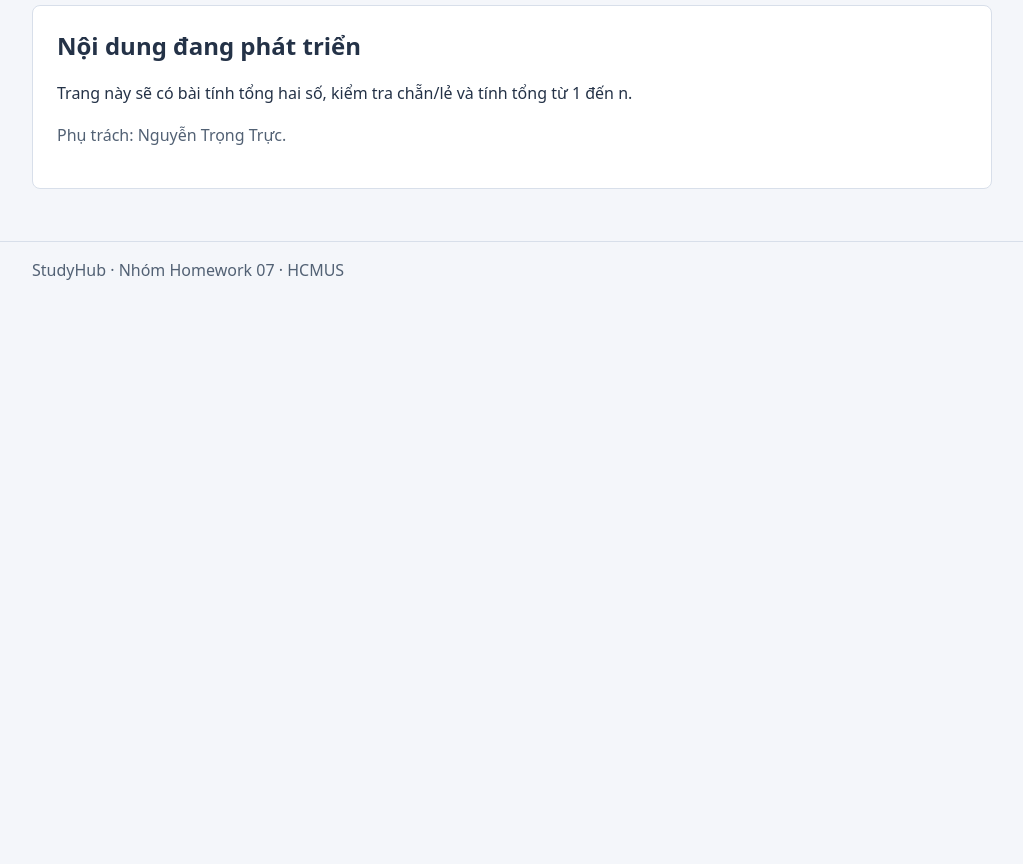
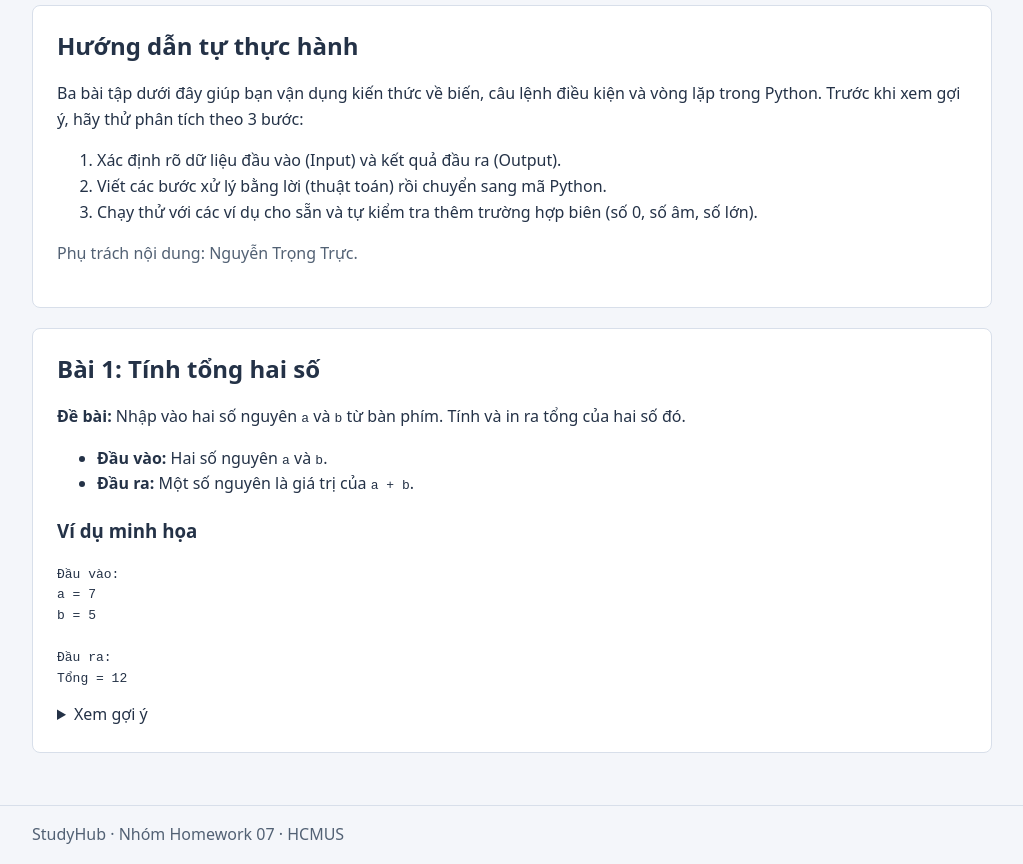
Before and after one commit to nghiep2405/HOMEWORK-TDTT-GIT, a plain HTML site: page practice.html in a window 1280 px wide. Shown: the part 281-1145 px from the top of the page, without its empty margins (128-1151 px from the left). Before the commit the page ends 800 px from the top, so only its background shows below. Drawn offline with Linux system fonts and the light colour scheme.

Commit message:
feat(practice-exercises): Add practice page introduction and exercise 1

```diff
--- a/practice.html
+++ b/practice.html
@@ -4,6 +4,7 @@
   <meta charset="UTF-8">
   <meta name="viewport" content="width=device-width, initial-scale=1.0">
   <title>Thực hành | StudyHub</title>
+  <meta name="description" content="Ba bài tập Python cơ bản kèm ví dụ đầu vào, đầu ra và gợi ý tư duy giải quyết vấn đề dành cho sinh viên mới bắt đầu.">
   <link rel="stylesheet" href="assets/css/style.css">
 </head>
 <body>
@@ -25,11 +26,37 @@
   </header>
 
   <main id="main-content" class="container">
-    <h1>Thực hành</h1>
-    <section class="panel" aria-labelledby="page-status">
-      <h2 id="page-status">Nội dung đang phát triển</h2>
-      <p>Trang này sẽ có bài tính tổng hai số, kiểm tra chẵn/lẻ và tính tổng từ 1 đến n.</p>
-      <p class="page-owner">Phụ trách: Nguyễn Trọng Trực.</p>
+    <h1>Thực hành Python cơ bản</h1>
+
+    <section class="panel" aria-labelledby="practice-intro">
+      <h2 id="practice-intro">Hướng dẫn tự thực hành</h2>
+      <p>Ba bài tập dưới đây giúp bạn vận dụng kiến thức về biến, câu lệnh điều kiện và vòng lặp trong Python. Trước khi xem gợi ý, hãy thử phân tích theo 3 bước:</p>
+      <ol>
+        <li>Xác định rõ dữ liệu đầu vào (Input) và kết quả đầu ra (Output).</li>
+        <li>Viết các bước xử lý bằng lời (thuật toán) rồi chuyển sang mã Python.</li>
+        <li>Chạy thử với các ví dụ cho sẵn và tự kiểm tra thêm trường hợp biên (số 0, số âm, số lớn).</li>
+      </ol>
+      <p class="page-owner">Phụ trách nội dung: Nguyễn Trọng Trực.</p>
+    </section>
+
+    <section class="panel" aria-labelledby="exercise-1">
+      <h2 id="exercise-1">Bài 1: Tính tổng hai số</h2>
+      <p><strong>Đề bài:</strong> Nhập vào hai số nguyên <code>a</code> và <code>b</code> từ bàn phím. Tính và in ra tổng của hai số đó.</p>
+      <ul>
+        <li><strong>Đầu vào:</strong> Hai số nguyên <code>a</code> và <code>b</code>.</li>
+        <li><strong>Đầu ra:</strong> Một số nguyên là giá trị của <code>a + b</code>.</li>
+      </ul>
+      <h3>Ví dụ minh họa</h3>
+      <pre><code>Đầu vào:
+a = 7
+b = 5
+
+Đầu ra:
+Tổng = 12</code></pre>
+      <details>
+        <summary>Xem gợi ý</summary>
+        <p>Dùng <code>int(input())</code> để đọc và chuyển đổi dữ liệu nhập từ chuỗi (<code>str</code>) sang số nguyên (<code>int</code>), sau đó tính <code>tong = a + b</code> và dùng <code>print()</code> để hiển thị kết quả.</p>
+      </details>
     </section>
   </main>
 
```
